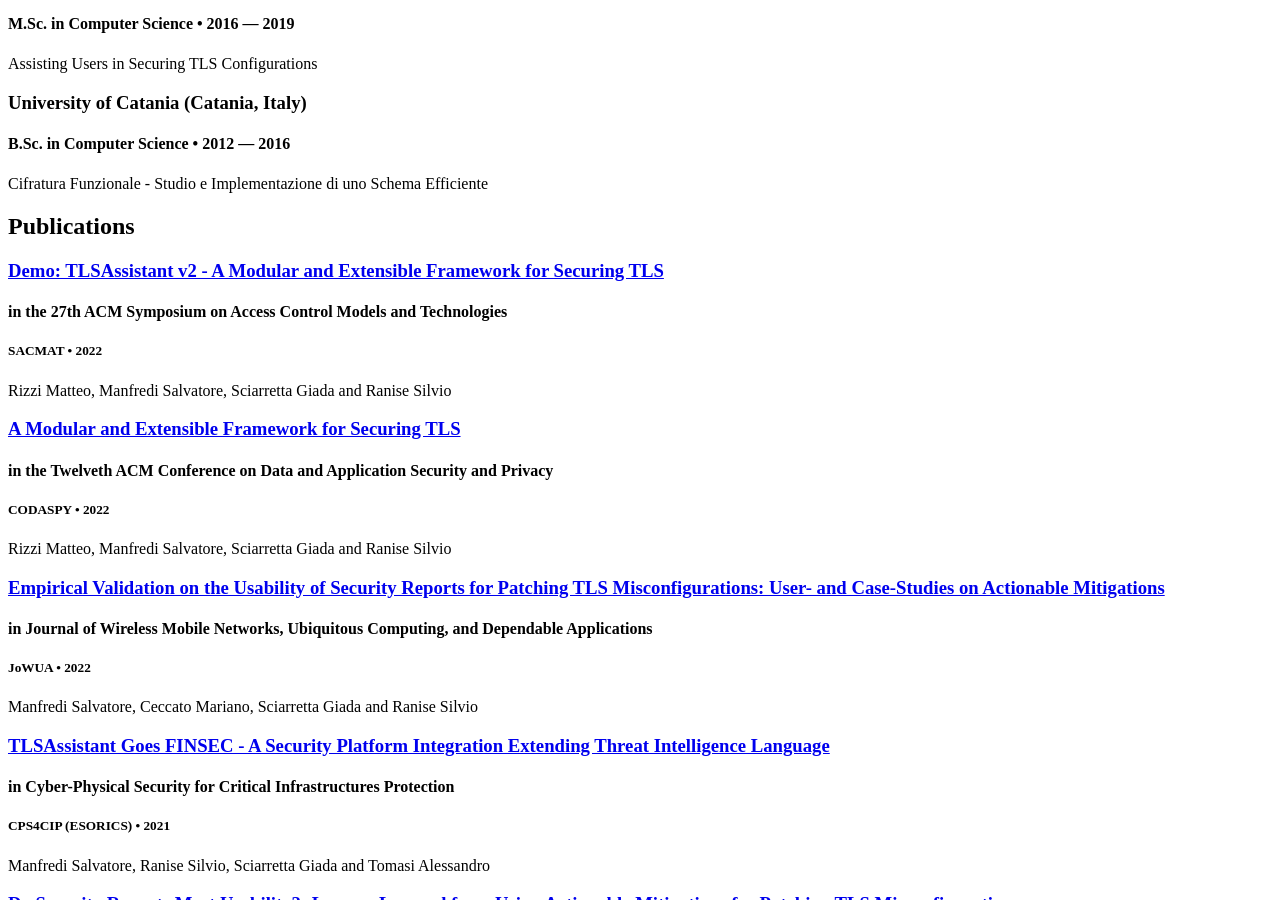
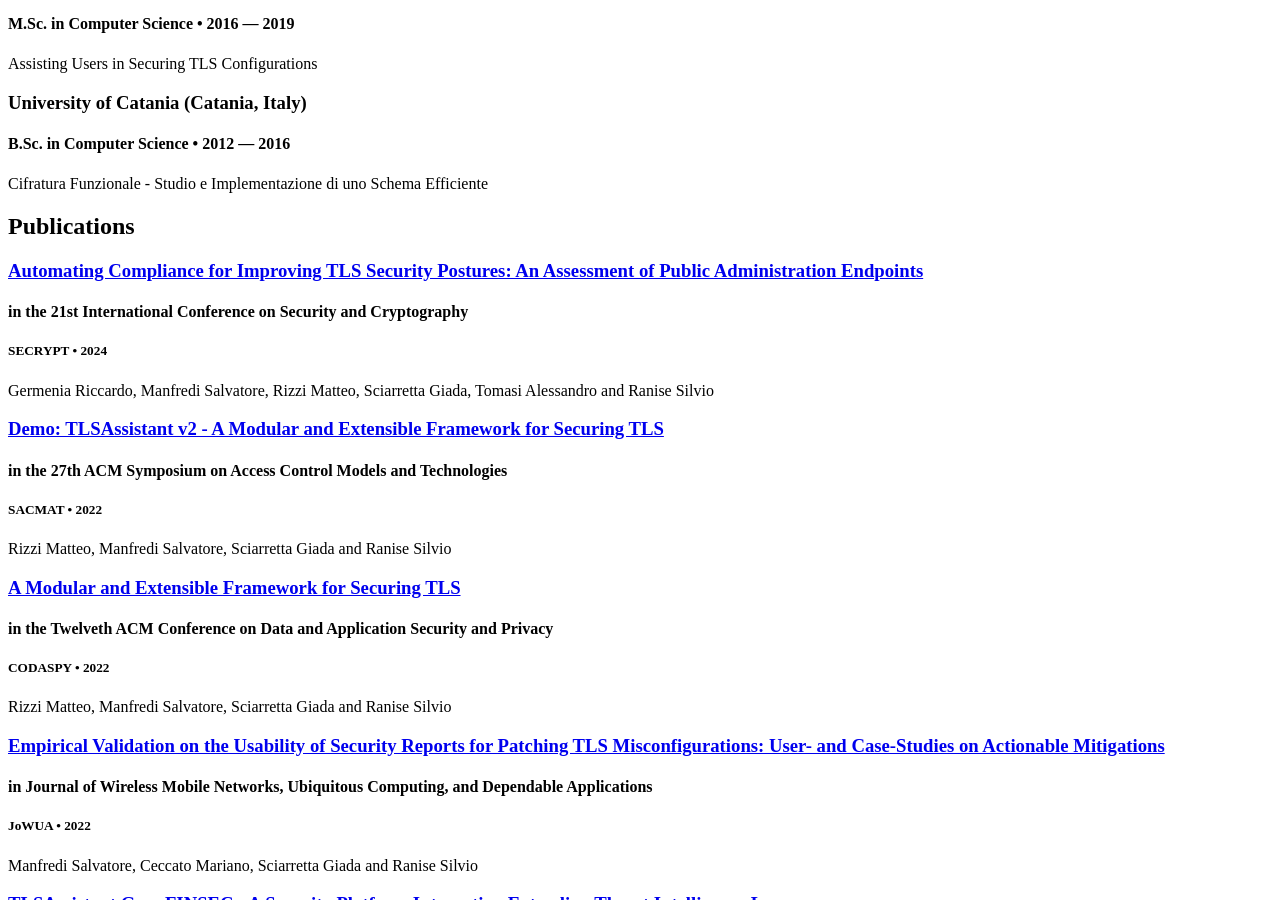
Before and after one commit to NetBender/cv, a Jekyll site: the page built from index.html, in a window 1280 px wide and 900 px high, scrolled down 3798 px. Built offline with Jekyll 4.4.1, drawn with Linux system fonts in a browser that asks for light colours.

Commit message:
Update articles.yml

```diff
--- a/_data/articles.yml
+++ b/_data/articles.yml
@@ -1,4 +1,12 @@
 # Articles
+
+- title: " Automating Compliance for Improving TLS Security Postures: An Assessment of Public Administration Endpoints"
+  authors: Germenia Riccardo, Manfredi Salvatore, Rizzi Matteo, Sciarretta Giada, Tomasi Alessandro and Ranise Silvio
+  booktitle: the 21st International Conference on Security and Cryptography
+  conference: SECRYPT
+  year: 2024
+  url: "https://doi.org/10.5220/0012764700003767 "
+  #abstract:
 
 - title: "Demo: TLSAssistant v2 - A Modular and Extensible Framework for Securing TLS"
   authors: Rizzi Matteo, Manfredi Salvatore, Sciarretta Giada and Ranise Silvio
```
